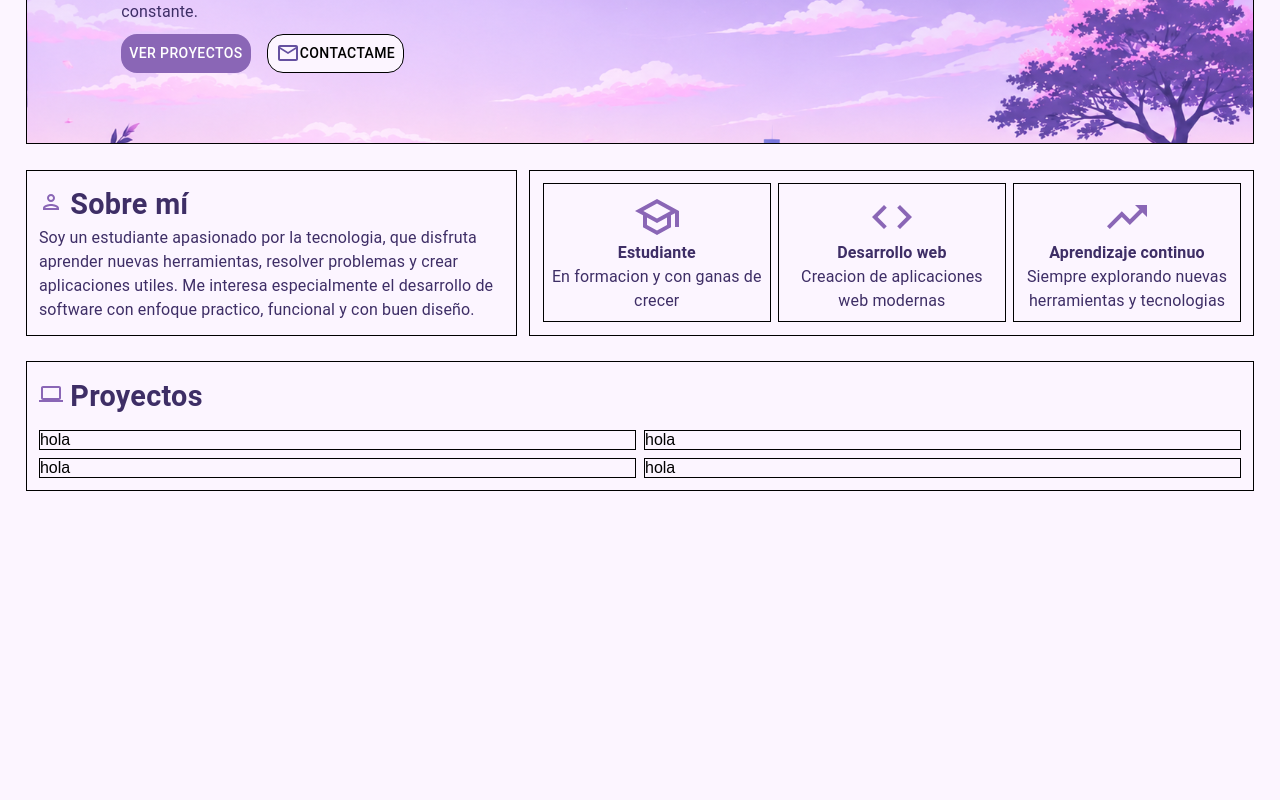
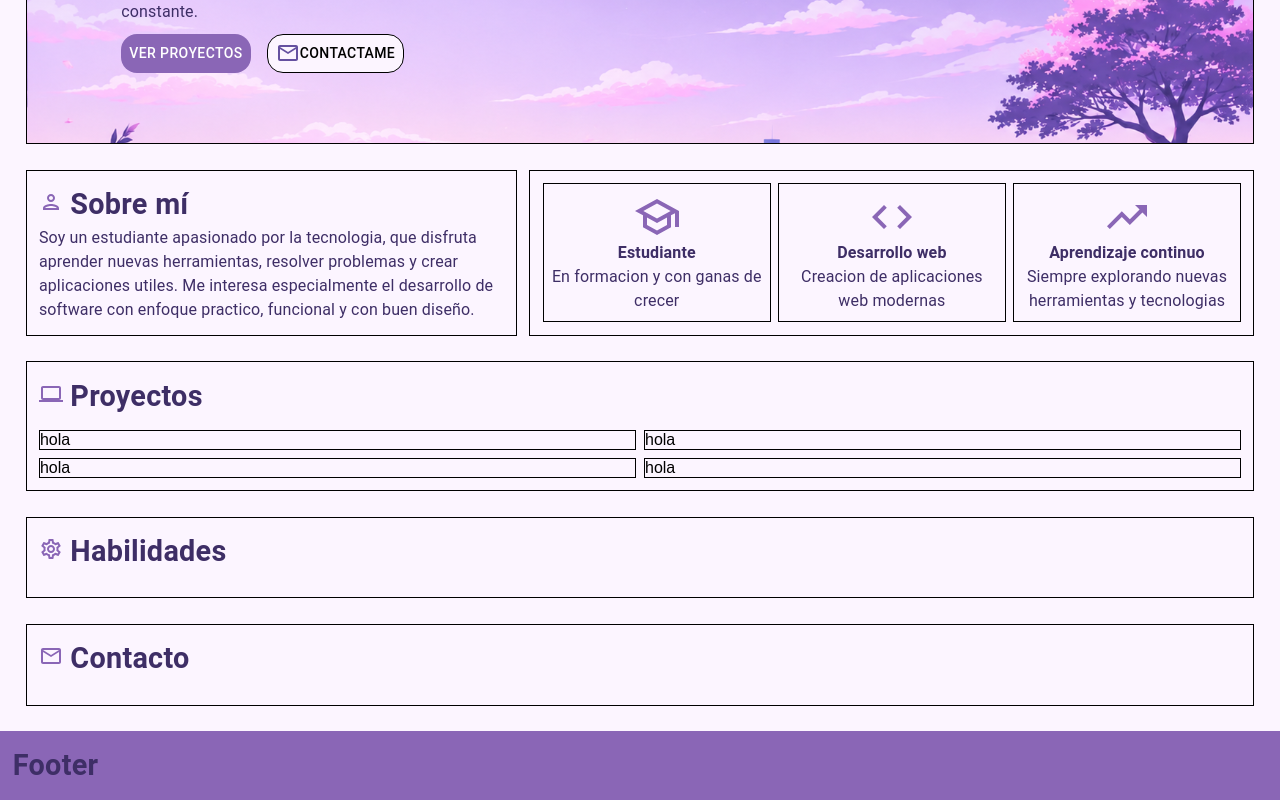
Before and after one commit to Bryan-pe/code-panels, a React (Vite) app: page / in a window 1280 px wide. Shown: the part 267-1067 px from the top of the page. Before the commit the page ends 800 px from the top, so only its background shows below. Built offline with nearby package versions, Linux system fonts and the light colour scheme.

Commit message:
plantilla general completa

```diff
--- /dev/null
+++ b/src/components/Contacto.jsx
@@ -0,0 +1,20 @@
+import {Box, Typography, Container, Grid, Chip, Stack} from "@mui/material"
+import MailOutlinedIcon from '@mui/icons-material/MailOutlined';
+
+function Contacto(){
+    return(
+        <Box sx={{padding:'2%'}}>
+            <Container maxWidth='xl' disableGutters sx={{display:'flex'/*, justifyContent:'space-between'*/, padding:0}}>
+                <Box sx={{justifyContent:'center', alignItems:'center', border:'solid 1px black', width:'100%', padding:'1%'}}>
+                    <Typography sx={{color:'#3e2e66', fontWeight:'bold', fontSize:'1.8rem', paddingBottom:'1%'}}>
+                        <MailOutlinedIcon sx={{color:'#8a66b6'}}/>
+                        {' '}Contacto
+                    </Typography>
+
+                </Box>
+            </Container>
+        </Box>
+    )
+}
+
+export default Contacto
--- /dev/null
+++ b/src/components/Footer.jsx
@@ -0,0 +1,18 @@
+import {Box, Typography, Container, Grid, Chip, Stack} from "@mui/material"
+
+function Footer(){
+    return(
+        <Box sx={{backgroundColor:'#8a66b6'}}>
+            <Container maxWidth='xl' disableGutters sx={{display:'flex'/*, justifyContent:'space-between'*/, padding:0}}>
+                <Box sx={{justifyContent:'center', alignItems:'center', width:'100%', padding:'1%'}}>
+                    <Typography sx={{color:'#3e2e66', fontWeight:'bold', fontSize:'1.8rem'}}>
+                        Footer
+                    </Typography>
+
+                </Box>
+            </Container>
+        </Box>
+    )
+}
+
+export default Footer
--- /dev/null
+++ b/src/components/Habilidades.jsx
@@ -0,0 +1,20 @@
+import {Box, Typography, Container, Grid, Chip, Stack} from "@mui/material"
+import SettingsOutlinedIcon from '@mui/icons-material/SettingsOutlined';
+
+function Habilidades(){
+    return(
+        <Box sx={{padding:'2% 2% 0 2%'}}>
+            <Container maxWidth='xl' disableGutters sx={{display:'flex'/*, justifyContent:'space-between'*/, padding:0}}>
+                <Box sx={{justifyContent:'center', alignItems:'center', border:'solid 1px black', width:'100%', padding:'1%'}}>
+                    <Typography sx={{color:'#3e2e66', fontWeight:'bold', fontSize:'1.8rem', paddingBottom:'1%'}}>
+                        <SettingsOutlinedIcon sx={{color:'#8a66b6'}}/>
+                        {' '}Habilidades
+                    </Typography>
+
+                </Box>
+            </Container>
+        </Box>
+    )
+}
+
+export default Habilidades
--- a/src/components/Proyectos.jsx
+++ b/src/components/Proyectos.jsx
@@ -1,4 +1,4 @@
-import {Box, Typography, Container, Grid} from "@mui/material"
+import {Box, Typography, Container, Grid, Chip, Stack} from "@mui/material"
 import LaptopOutlinedIcon from '@mui/icons-material/LaptopOutlined';
 
 function Proyectos(){
@@ -25,7 +25,6 @@ function Proyectos(){
                         </Grid>
                     </Grid>
                 </Box>
-
             </Container>
         </Box>
     )
--- a/src/pages/Inicio.jsx
+++ b/src/pages/Inicio.jsx
@@ -2,6 +2,9 @@ import Navbar from "../components/Navbar"
 import Hero from "../components/Hero"
 import SobreMi from "../components/SobreMi"
 import Proyectos from "../components/Proyectos"
+import Habilidades from "../components/Habilidades"
+import Contacto from "../components/Contacto"
+import Footer from "../components/Footer"
 
 function Inicio() {
     return (
@@ -10,6 +13,9 @@ function Inicio() {
             <Hero />
             <SobreMi />
             <Proyectos />
+            <Habilidades />
+            <Contacto />
+            <Footer />
         </>
     )
 }
```
